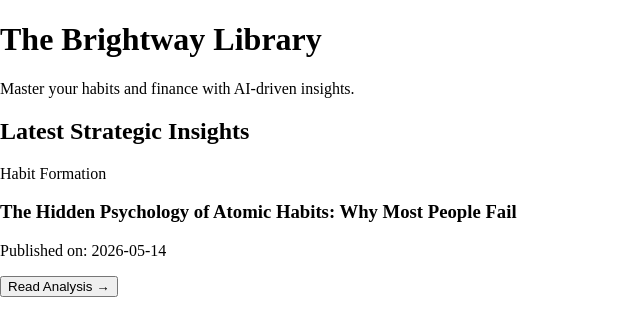
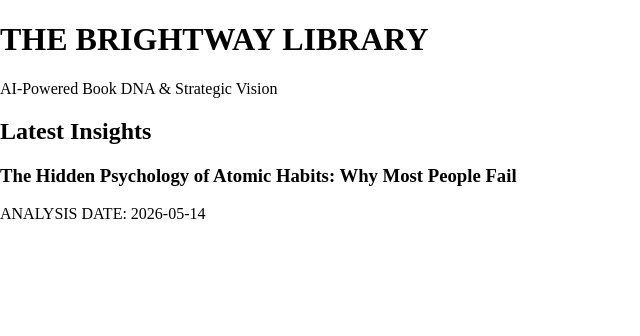
Before and after one commit to 007-JG/my-free-library, a Next.js app: page / in a window 1280 px wide. Shown: the top 336 px of the page, without its empty margins (0-640 px from the left). Built offline with nearby package versions, Linux system fonts and the light colour scheme.

Commit message:
Update page.js

```diff
--- a/app/page.js
+++ b/app/page.js
@@ -1,50 +1,48 @@
 import fs from 'fs';
 import path from 'path';
-import matter from 'gray-matter';
 
 export default function Home() {
-  // 1. Content folder se files ki list lena
   const postsDirectory = path.join(process.cwd(), 'content/posts');
   let posts = [];
 
+  // Agar folder exist karta hai toh files read karo
   if (fs.existsSync(postsDirectory)) {
     const fileNames = fs.readdirSync(postsDirectory);
     posts = fileNames.map((fileName) => {
       const fullPath = path.join(postsDirectory, fileName);
       const fileContents = fs.readFileSync(fullPath, 'utf8');
-      const { data } = matter(fileContents);
-      return {
-        slug: fileName.replace(/\.md$/, ''),
-        ...data,
-      };
+
+      // Markdown se title aur date nikalne ka simple tarika
+      const title = fileContents.match(/title: '(.*?)'/)?.[1] || 'New Strategy';
+      const date = fileContents.match(/date: '(.*?)'/)?.[1] || 'Recent';
+
+      return { slug: fileName.replace(/\.md$/, ''), title, date };
     });
   }
 
   return (
-    <main className="min-h-screen bg-gray-50 p-8">
+    <main className="min-h-screen bg-white p-8 text-black">
       <div className="max-w-4xl mx-auto">
         <header className="mb-12 text-center">
-          <h1 className="text-4xl font-extrabold text-gray-900 mb-4">The Brightway Library</h1>
-          <p className="text-xl text-gray-600">Master your habits and finance with AI-driven insights.</p>
+          <h1 className="text-5xl font-black mb-4">THE BRIGHTWAY LIBRARY</h1>
+          <p className="text-xl text-gray-500">AI-Powered Book DNA & Strategic Vision</p>
         </header>
 
         <section>
-          <h2 className="text-2xl font-bold mb-6 border-b pb-2">Latest Strategic Insights</h2>
-
-          {posts.length > 0 ? (
-            <div className="grid gap-6">
-              {posts.map((post) => (
-                <div key={post.slug} className="bg-white p-6 rounded-xl shadow-sm border hover:shadow-md transition">
-                  <span className="text-sm font-semibold text-blue-600 uppercase">{post.category}</span>
-                  <h3 className="text-xl font-bold mt-2">{post.title}</h3>
-                  <p className="text-gray-500 text-sm mt-1">Published on: {post.date}</p>
-                  <button className="mt-4 text-black font-medium underline">Read Analysis →</button>
-                </div>
-              ))}
-            </div>
-          ) : (
-            <p className="text-gray-500 italic">Analyzing new books... Insights arriving soon.</p>
-          )}
+          <h2 className="text-2xl font-bold mb-8 uppercase tracking-widest border-b-2 border-black pb-2">Latest Insights</h2>
+          <div className="grid gap-8">
+            {posts.length > 0 ? posts.map((post) => (
+              <div key={post.slug} className="border-l-4 border-black pl-6 py-2 hover:bg-gray-50 transition">
+                <h3 className="text-2xl font-bold italic underline cursor-pointer">{post.title}</h3>
+                <p className="text-sm text-gray-400 mt-2">ANALYSIS DATE: {post.date}</p>
+              </div>
+            )) : (
+              <div className="p-10 border-2 border-dashed border-gray-200 text-center text-gray-400">
+                AI is currently analyzing "Atomic Habits" and "The Psychology of Money"...
+                New insights will appear here automatically.
+              </div>
+            )}
+          </div>
         </section>
       </div>
     </main>
```
